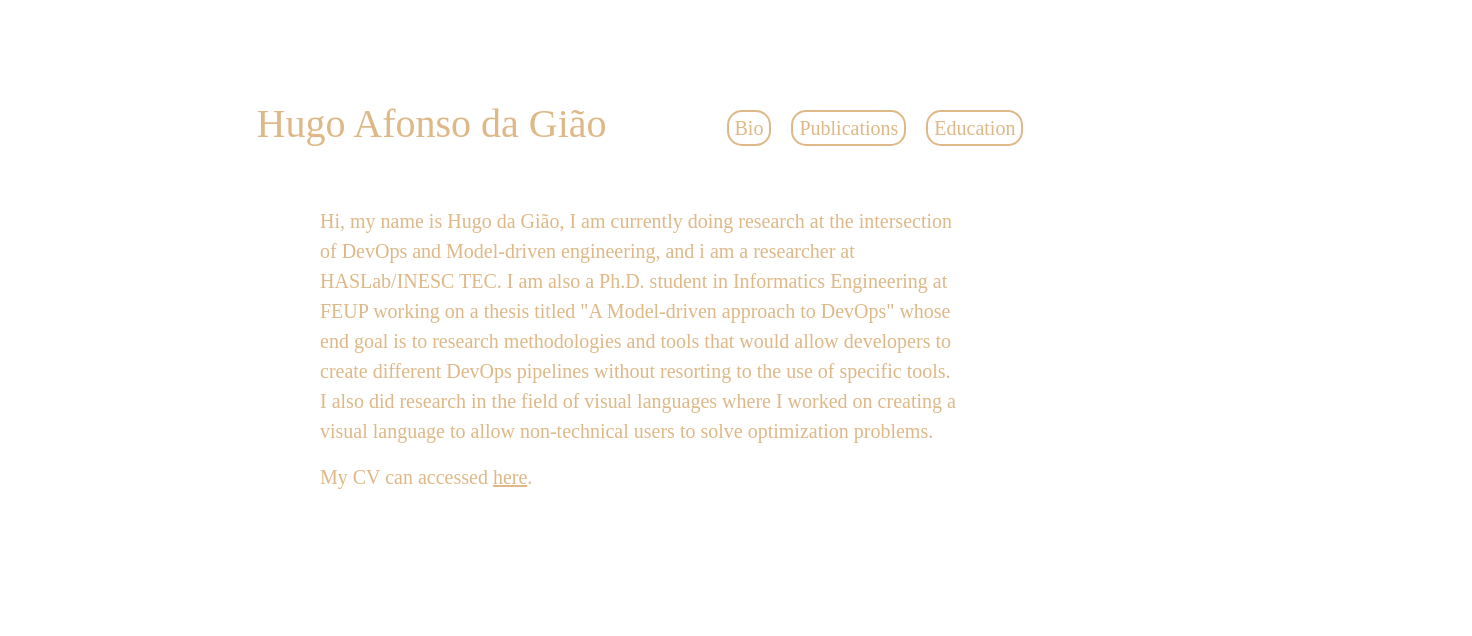
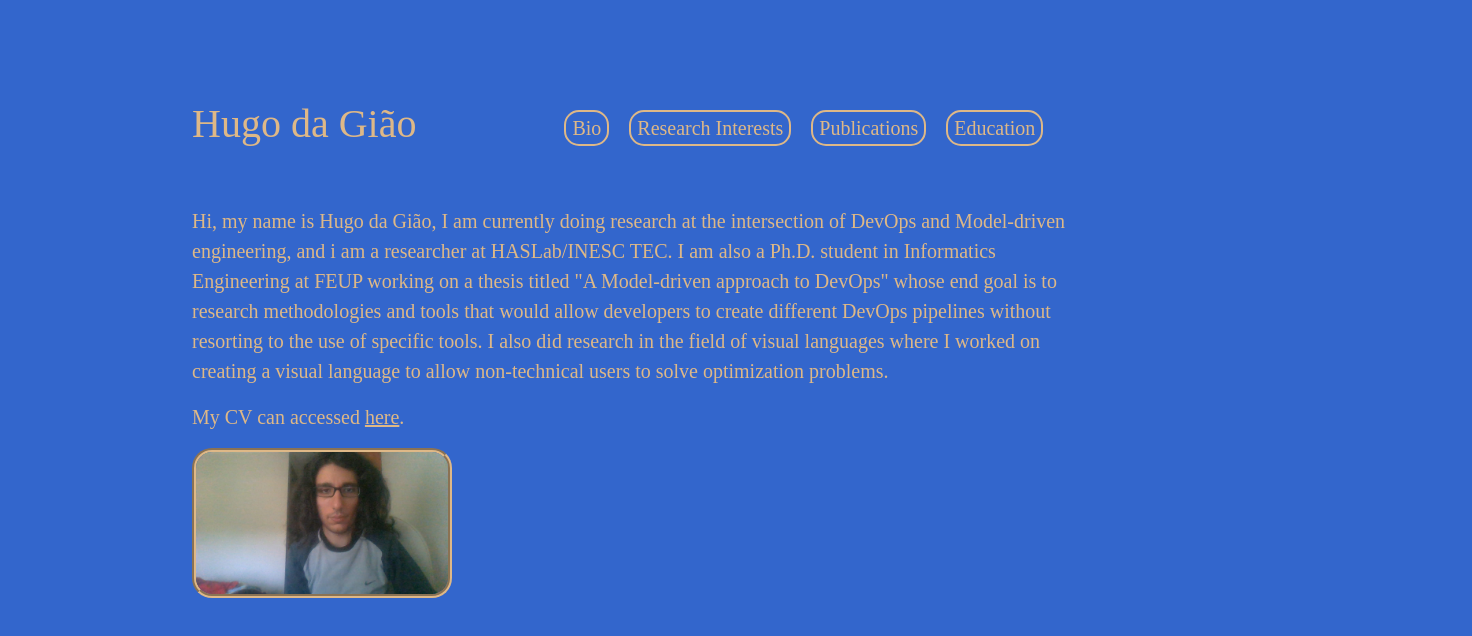
Before and after one commit to h4g0/mypage-h4g0, a React (Create React App) app: page / in a window 1280 px wide. Shown: the top 636 px of the page, 1472 px wide, since content can reach past the window. Built offline with nearby package versions, Linux system fonts and the light colour scheme.

Commit message:
added modifications and file

```diff
--- a/src/App.css
+++ b/src/App.css
@@ -1,5 +1,5 @@
 .App {
-  text-align: center;
+  background-color: #3366cc  ;
 }
 
 .App-logo {
--- a/src/App.tsx
+++ b/src/App.tsx
@@ -1,4 +1,5 @@
 import Login from './Login/Login'
+import "./App.css"
 import CreateAccount from './CreateAccount/CreateAccount';
 import { Provider } from 'react-redux'
 import loginStore from './UpdateState/Store'
@@ -15,9 +16,9 @@ import ReceptionInfo from './Receptions/ReceptionInfo';
 
 function App() {
   return (
-    <Provider store={loginStore} >
+    <div className='App'>
        <Login></Login>
-    </Provider>
+    </div>
 
   );
 }
--- a/src/Login/Login.css
+++ b/src/Login/Login.css
@@ -1,3 +1,5 @@
+* {background-color: #3366cc}
+
 .login-div-external {
     border-radius: 25px;
     position: absolute;
@@ -10,6 +12,15 @@
     background-color: lightblue;
 }
 
+.profilePic {
+    height: 150px;
+    margin-bottom: 20px;
+    border-radius: 20px;
+    border-width: 4px;
+    border-color: burlywood;
+    border-style:groove;
+}
+
 .login-div-internal {
     border-radius: 25px;
     position: absolute;
@@ -19,7 +30,7 @@
     margin-left: -250px;
     width: 500px;
     height: 350px;
-    background-color: white;
+    background-color: #00ffff	;
 }
 
 .login-message {
@@ -71,7 +82,7 @@
     position: absolute;
     left: 287.5px;
     top: 200px;
-    background-color: lightblue;
+    background-color: #3366cc    ;
     cursor: pointer;
 }
 
@@ -99,18 +110,19 @@
 
 .LoginContainer {
     margin-top: 100px;
+    margin-left: 15%;
     display: flex;
-    justify-content: center;
+    justify-content: left;
     width: 100%;
     height: 100%;
-    align-items: center;
-    background-color: white;
+    align-items: left;
+
 }
 
 
 
 .LoginContainer  h1 {
-    margin-right: 100px;
+    padding-right: 10%;
     color: burlywood;
     font-family: serif;
 
@@ -129,11 +141,10 @@
     width: 100%;
     height: 100%;
     margin-top: 50px;
-    padding-right: 25%;
-    padding-left: 25%;
+    padding-right: 15%;
+    padding-left: 15%;
     align-items: center;
     font-family: serif;
-    background-color: white;
     color: burlywood;
     display: table;
 
@@ -159,11 +170,13 @@
     color: burlywood;
     border-color: burlywood;
     margin-left: 20px;
+    margin-top: 10px;
     border-radius: 15px;
     border-style:  solid;
     font-family: serif;
     font-size: 20px;
-    background-color: white;
+    background-color: #3366cc    ;
+
 
 }
 
--- a/src/Login/Login.tsx
+++ b/src/Login/Login.tsx
@@ -5,6 +5,7 @@ import { newLogin,changePassword,changeUser,changeMenu, editOrder } from '../Upd
 import Menus from './../Menus/Types'
 import { Form, Button } from 'react-bootstrap';
 import 'bootstrap/dist/css/bootstrap.min.css';
+import hugo from "./../hugo.jpg"
 
 import {
     BrowserRouter as Router,
@@ -55,16 +56,21 @@ University of Minho</p>
 
                 function Publications(props: any) {
                     return <><div className="NewAccountContainer">
-                    <p>Linear Programming Meets Block-based Languages Hugo Gião, Rui Pereira, Jácome Cunha
-IEEE Symposium on Visual Languages and Human-Centric Computing (VL/HCC’21)</p>
+                                      <a href="https://h4g0.github.io/gc2022.pdf">  <p>A model-driven approach for DevOps Hugo Gião IEEE Symposium on Visual Languages and Human-Centric Computing (VL/HCC’22) </p></a>
+
+                                      <a href="https://h4g0.github.io/LPBlocks___A_Block_based_Language_for_LinearProgramming.pdf">    <p>LPBlocks - A Block-based Language for Linear Programming - Master thesis supervised by
+Jácome Cunha and co-supervised by Rui Pereira,</p> </a>
 
 
-                <p>Towards a Block-based Language for Linear Programming? Hugo Gião, Rui Pereira, Jácome
-Cunha 12th National Symposium of Informatics (INForum’21)</p>
+<a href="https://h4g0.github.io/INForum21_LPBlocks__Linear_Programming_Meets_Block_basedLanguages.pdf">   <p>Towards a Block-based Language for Linear Programming? Hugo Gião, Rui Pereira, Jácome
+Cunha 12th National Symposium of Informatics (INForum’21)</p> </a>
 
-                <p>LPBlocks - A Block-based Language for Linear Programming - Master thesis supervised by
-Jácome Cunha and co-supervised by Rui Pereira,</p>
-                    <p>A model-driven approach for DevOps Hugo Gião IEEE Symposium on Visual Languages and Human-Centric Computing (VL/HCC’22)</p>
+<a href="https://h4g0.github.io/VLHCC21_LPBlocks__Linear_Programming_Meets_Block_basedLanguages.pdf">    <p>Linear Programming Meets Block-based Languages Hugo Gião, Rui Pereira, Jácome Cunha
+IEEE Symposium on Visual Languages and Human-Centric Computing (VL/HCC’21)</p>   </a>
+
+
+
+
 </div>
                     <p>
 </p>
@@ -74,9 +80,39 @@ Jácome Cunha and co-supervised by Rui Pereira,</p>
                 function Bio(props: any) {
                     return <><div className="NewAccountContainer">
                     <p>
-                    Hi, my name is Hugo da Gião, I am currently doing research at the intersection of DevOps and Model-driven engineering, and i am a researcher at HASLab/INESC TEC. I am also a Ph.D. student in Informatics Engineering at FEUP working on a thesis titled "A Model-driven approach to DevOps" whose end goal is to research methodologies and tools that would allow developers to create different DevOps pipelines without resorting to the use of specific tools. I also did research in the field of visual languages where I worked on creating a visual language to allow non-technical users to solve optimization problems. </p>
+                    Hi, my name is Hugo da Gião, I am currently doing research at the intersection of DevOps and Model-driven engineering, and i am a researcher at HASLab/INESC TEC. I am also a Ph.D. student in Informatics Engineering at FEUP working on a thesis titled "A Model-driven approach to DevOps" whose end goal is to research methodologies and tools that would allow developers to create different DevOps pipelines without resorting to the use of specific tools. I also did research in the field of visual languages where I worked on creating a visual language to allow non-technical users to solve optimization problems.
+                    </p>
                     <p>My CV can accessed <a href="https://h4g0.github.io/cv.pdf">here</a>
 .</p>
+
+<img className="profilePic" src={hugo}></img>
+
+
+                       </div> </>
+
+        }
+
+        function Interests(props: any) {
+            return <><div className="NewAccountContainer">
+            <p>
+            My current research interests are the following: </p>
+         <ul>
+            <li>
+            Software engineering
+            </li>
+            <li>
+                DevOps
+            </li>
+            <li>
+                Model-driven software engineering
+            </li>
+            <li>
+                Human-centered computing
+            </li>
+            <li>
+                Visual languages
+            </li>
+         </ul>
 
                </div> </>
 
@@ -86,12 +122,26 @@ Jácome Cunha and co-supervised by Rui Pereira,</p>
 
     return (
         <Router>
+
+
+
+
                 <div className="LoginContainer">
-            <h1 >Hugo Afonso da Gião</h1>
+
+
+                <h1 >Hugo da Gião</h1>
+
+
 
                 <Link to="/Bio">
 
                 <button>Bio</button>
+
+                </Link>
+
+                <Link to="/Interests">
+
+                <button>Research Interests</button>
 
                 </Link>
 
@@ -109,11 +159,15 @@ Jácome Cunha and co-supervised by Rui Pereira,</p>
                 </div>
 
 
+
                 <Routes>
+
 
             <Route path="/" element={<Bio />} />
 
             <Route path="Bio" element={<Bio />} />
+
+            <Route path="Interests" element={<Interests />} />
 
 
             <Route path="Publications" element={<Publications />} />
--- a/src/index.css
+++ b/src/index.css
@@ -5,9 +5,13 @@ body {
     sans-serif;
   -webkit-font-smoothing: antialiased;
   -moz-osx-font-smoothing: grayscale;
+  background-color: #00ffff	;
 }
 
 code {
   font-family: source-code-pro, Menlo, Monaco, Consolas, 'Courier New',
     monospace;
+
+    background-color: #00ffff	;
+
 }
```
Also changed, not shown: public/manifest.json, src/hugo.jpg (added), 2 other files (tests, documents, lock files or other folders). Lines whose indentation alone changed are shown as unchanged.
